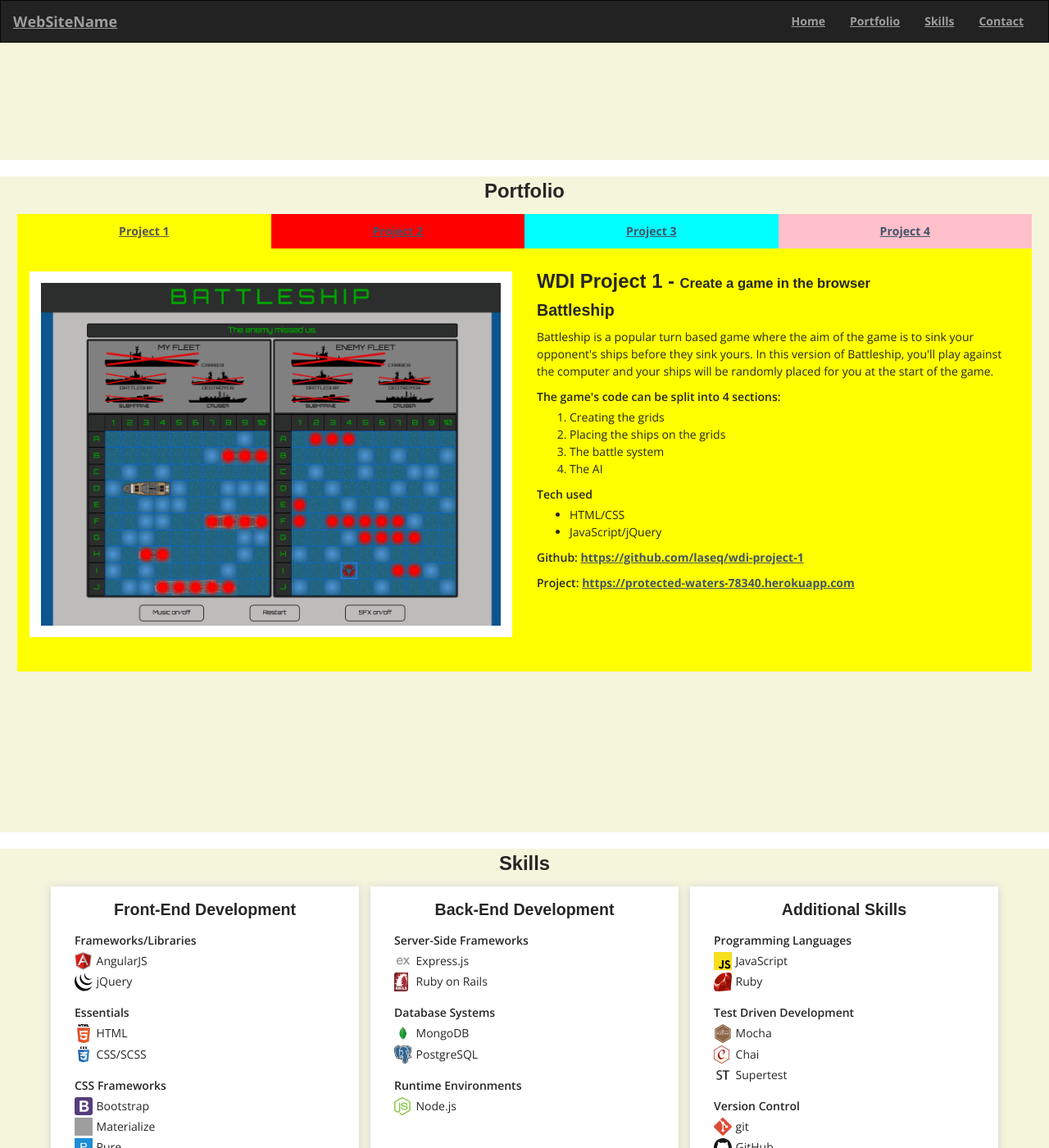
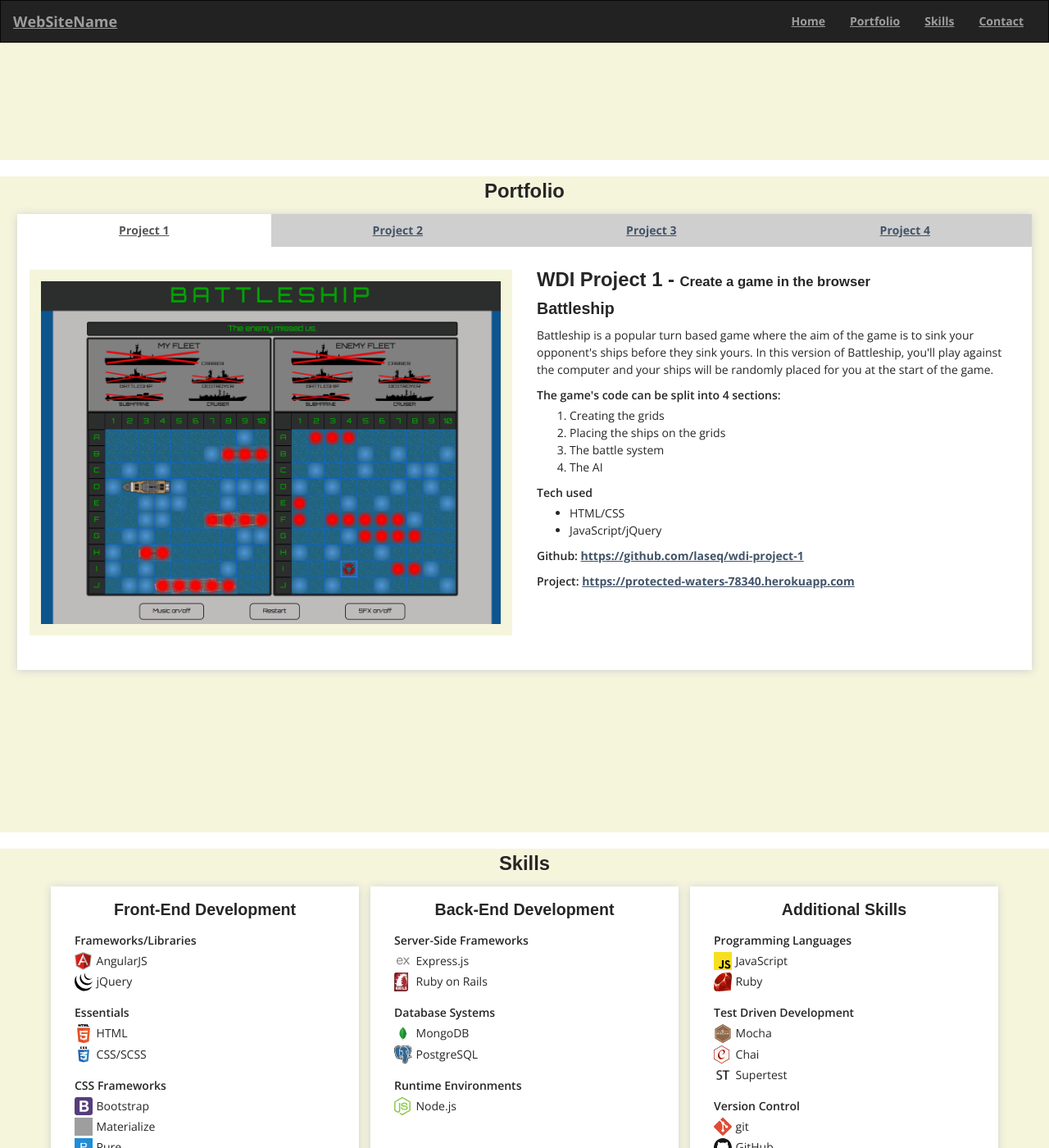
Before and after one commit to laseq/laseq.github.io, a Jekyll site: the page built from index.html, in a window 1280 px wide and 1400 px high, scrolled down 655 px. Shown: the whole window at 82% size. Built offline with Jekyll 4.4.1, drawn with Linux system fonts in a browser that asks for light colours; nearby versions of some CDN libraries; some web fonts are replaced; comment, search, counter and statistics services are not loaded; grey boxes are pictures that could not be loaded.

Commit message:
Made the background white on the portfolio

```diff
--- a/_includes/section-portfolio.html
+++ b/_includes/section-portfolio.html
@@ -1,11 +1,13 @@
 <a id="portfolio" class="smooth"></a>
 <h2 class="text-center">Portfolio</h2>
 
+<div class="portfolio-card">
+
   <ul class="nav nav-tabs nav-justified">
-  <li class="active project1-tab"><a data-toggle="tab" href="#project1">Project 1</a></li>
-  <li class="project2-tab"><a data-toggle="tab" href="#project2">Project 2</a></li>
-  <li class="project3-tab"><a data-toggle="tab" href="#project3">Project 3</a></li>
-  <li class="project4-tab"><a data-toggle="tab" href="#project4">Project 4</a></li>
+    <li class="active project1-tab project-tabs"><a data-toggle="tab" href="#project1">Project 1</a></li>
+    <li class="project2-tab project-tabs"><a data-toggle="tab" href="#project2">Project 2</a></li>
+    <li class="project3-tab project-tabs"><a data-toggle="tab" href="#project3">Project 3</a></li>
+    <li class="project4-tab project-tabs"><a data-toggle="tab" href="#project4">Project 4</a></li>
   </ul>
 
   <div class="tab-content">
@@ -143,3 +145,4 @@
       </div>
     </div>
   </div>
+</div>
--- a/_sass/_portfolio-section.scss
+++ b/_sass/_portfolio-section.scss
@@ -1,77 +1,128 @@
-$project1-tab-colour: yellow;
-$project2-tab-colour: red;
-$project3-tab-colour: aqua;
-$project4-tab-colour: pink;
+@mixin medium-card-container {
+  background: #fff;
+  box-shadow: 0px 1px 10px 0px rgba(207,207,207,1);
+  transition: all 0.5s ease;
+  // padding: 1em;
+  // margin-bottom: 0.5em;
+  position: relative;
+}
 
-.project1-tab {
-  background-color: $project1-tab-colour;
+$projects-tab-colour: rgba(207,207,207,1);
+// $project1-tab-colour: rgba(207,207,207,1);
+// $project2-tab-colour: rgba(207,207,207,1);
+// $project3-tab-colour: rgba(207,207,207,1);
+// $project4-tab-colour: rgba(207,207,207,1);
+$active-project-colour: white;
+$portfolio-border-colour: rgba(207,207,207,1);
+$active-border-colour: white;
+
+.project-tabs {
+  background-color: $projects-tab-colour;
   &.active a {
-    background-color: $project1-tab-colour;
-    border-color: $project1-tab-colour;
+    background-color: $active-project-colour;
+    border-color: $active-project-colour;
   }
 }
-.nav-tabs.nav-justified>.project1-tab>a {
-    border-color: $project1-tab-colour;
+// .nav-tabs.nav-justified>.project-tabs>a {
+//   border-color: $portfolio-border-colour;
+// }
+.nav>.projects-tabs>a:focus, .nav>.projects-tabs>a:hover {
+    background-color: $active-project-colour;
 }
-.nav>.project1-tab>a:focus, .nav>.project1-tab>a:hover {
-    background-color: $project1-tab-colour;
+.nav-tabs.nav-justified > .project-tabs > a {
+  border: none;
+}
+.nav-tabs>li.active>a, .nav-tabs>li.active>a:focus, .nav-tabs>li.active>a:hover {
+    background-color: #fff;
+    border: 1px solid #fff;
+}
+.nav-tabs.nav-justified>.active>a, .nav-tabs.nav-justified>.active>a:focus, .nav-tabs.nav-justified>.active>a:hover {
+    border: none;
+}
+@media (min-width: 768px) {
+  .nav-tabs.nav-justified>li>a {
+    border-radius: 0;
+  }
+}
+.nav-tabs.nav-justified>li>a {
+  border-radius: 0;
 }
 
-.project2-tab {
-  background-color: $project2-tab-colour;
-  &.active a{
-    background-color: $project2-tab-colour;
+// .project1-tab {
+//   background-color: $active-project-colour;
+//   &.active a {
+//     background-color: $active-project-colour;
+//     border-color: $active-project-colour;
+//   }
+// }
+// .nav-tabs.nav-justified>.project1-tab>a {
+//     border-color: $portfolio-border-colour;
+// }
+// .nav>.project1-tab>a:focus, .nav>.project1-tab>a:hover {
+//     background-color: $project1-tab-colour;
+// }
+//
+// .project2-tab {
+//   background-color: $project2-tab-colour;
+//   &.active a{
+//     background-color: $project2-tab-colour;
+//   }
+// }
+// .nav-tabs.nav-justified>.project2-tab>a {
+//     border-color: $portfolio-border-colour;
+// }
+// .nav>.project2-tab>a:focus, .nav>.project2-tab>a:hover {
+//     background-color: $project2-tab-colour;
+// }
+//
+// .project3-tab {
+//   background-color: $project3-tab-colour;
+//   &.active a{
+//     background-color: $project3-tab-colour;
+//   }
+// }
+// .nav-tabs.nav-justified>.project3-tab>a {
+//     border-color: $portfolio-border-colour;
+// }
+// .nav>.project3-tab>a:focus, .nav>.project3-tab>a:hover {
+//     background-color: $project3-tab-colour;
+// }
+//
+// .project4-tab {
+//   background-color: $project4-tab-colour;
+//   &.active a{
+//     background-color: $project4-tab-colour;
+//   }
+// }
+// .nav-tabs.nav-justified>.project4-tab>a {
+//     border-color: $portfolio-border-colour;
+// }
+// .nav>.project4-tab>a:focus, .nav>.project4-tab>a:hover {
+//     background-color: $project4-tab-colour;
+// }
+
+.nav-tabs>.project-tabs.active>a, .nav-tabs>.project-tabs.active>a:focus, .nav-tabs>.project-tabs.active>a:hover {
+    background-color: $active-project-colour;
+    border-bottom-color: $active-project-colour;
 }
-}
-.nav-tabs.nav-justified>.project2-tab>a {
-    border-color: $project2-tab-colour;
-}
-.nav>.project2-tab>a:focus, .nav>.project2-tab>a:hover {
-    background-color: $project2-tab-colour;
-}
-
-.project3-tab {
-  background-color: $project3-tab-colour;
-  &.active a{
-    background-color: $project3-tab-colour;
-  }
-}
-.nav-tabs.nav-justified>.project3-tab>a {
-    border-color: $project3-tab-colour;
-}
-.nav>.project3-tab>a:focus, .nav>.project3-tab>a:hover {
-    background-color: $project3-tab-colour;
-}
-
-.project4-tab {
-  background-color: $project4-tab-colour;
-  &.active a{
-    background-color: $project4-tab-colour;
-  }
-}
-.nav-tabs.nav-justified>.project4-tab>a {
-    border-color: $project4-tab-colour;
-}
-.nav>.project4-tab>a:focus, .nav>.project4-tab>a:hover {
-    background-color: $project4-tab-colour;
-}
-
-.nav-tabs>.project1-tab.active>a, .nav-tabs>.project1-tab.active>a:focus, .nav-tabs>.project1-tab.active>a:hover {
-    background-color: $project1-tab-colour;
-    border-color: $project1-tab-colour;
-}
-.nav-tabs>.project2-tab.active>a, .nav-tabs>.project2-tab.active>a:focus, .nav-tabs>.project2-tab.active>a:hover {
-    background-color: $project2-tab-colour;
-    border-color: $project2-tab-colour;
-}
-.nav-tabs>.project3-tab.active>a, .nav-tabs>.project3-tab.active>a:focus, .nav-tabs>.project3-tab.active>a:hover {
-    background-color: $project3-tab-colour;
-    border-color: $project3-tab-colour;
-}
-.nav-tabs>.project2-tab.active>a, .nav-tabs>.project4-tab.active>a:focus, .nav-tabs>.project4-tab.active>a:hover {
-    background-color: $project4-tab-colour;
-    border-color: $project4-tab-colour;
-}
+// .nav-tabs>.project1-tab.active>a, .nav-tabs>.project1-tab.active>a:focus, .nav-tabs>.project1-tab.active>a:hover {
+//     background-color: $active-project-colour;
+//     border-bottom-color: $active-project-colour;
+// }
+// .nav-tabs>.project2-tab.active>a, .nav-tabs>.project2-tab.active>a:focus, .nav-tabs>.project2-tab.active>a:hover {
+//     background-color: $active-project-colour;
+//     border-bottom-color: $active-project-colour;
+// }
+// .nav-tabs>.project3-tab.active>a, .nav-tabs>.project3-tab.active>a:focus, .nav-tabs>.project3-tab.active>a:hover {
+//     background-color: $active-project-colour;
+//     border-bottom-color: $active-project-colour;
+// }
+// .nav-tabs>.project2-tab.active>a, .nav-tabs>.project4-tab.active>a:focus, .nav-tabs>.project4-tab.active>a:hover {
+//     background-color: $active-project-colour;
+//     border-bottom-color: $active-project-colour;
+// }
+.portfolio-card {
+  @include medium-card-container;
 
   .tab-customisation {
     .row {
@@ -82,7 +133,7 @@
       margin-top: 0em;
       margin-bottom: 1.5em;
       img {
-      border: 1em solid white;
+        border: 1em solid beige;
       }
     }
     .project-header {
@@ -109,3 +160,4 @@
       font-weight: 600;
     }
   }
+}
--- a/css/main.scss
+++ b/css/main.scss
@@ -6,5 +6,5 @@
   "layout",
   "syntax-highlighting",
   "page-sections",
-  "portfolio-section",
-  "skills-section"
+  "skills-section",
+  "portfolio-section"
```
Lines whose indentation alone changed are shown as unchanged.
